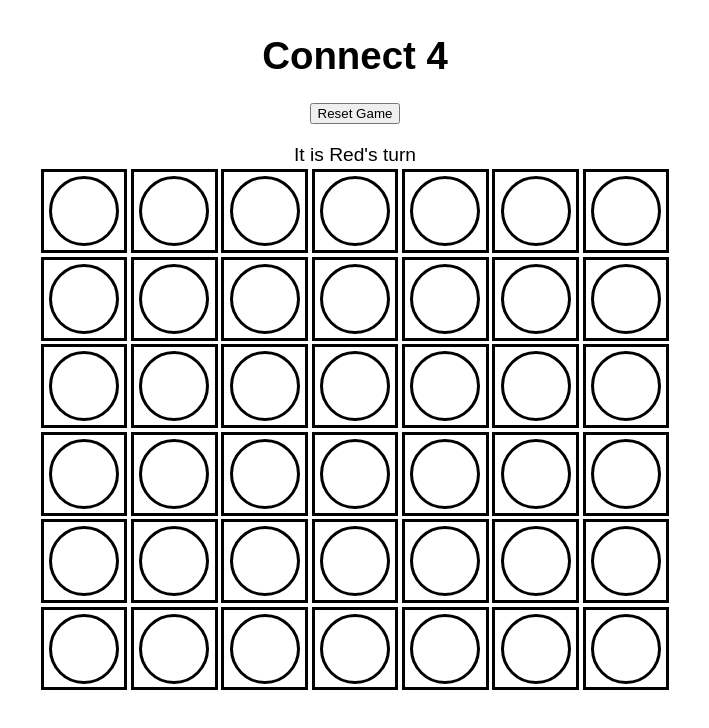
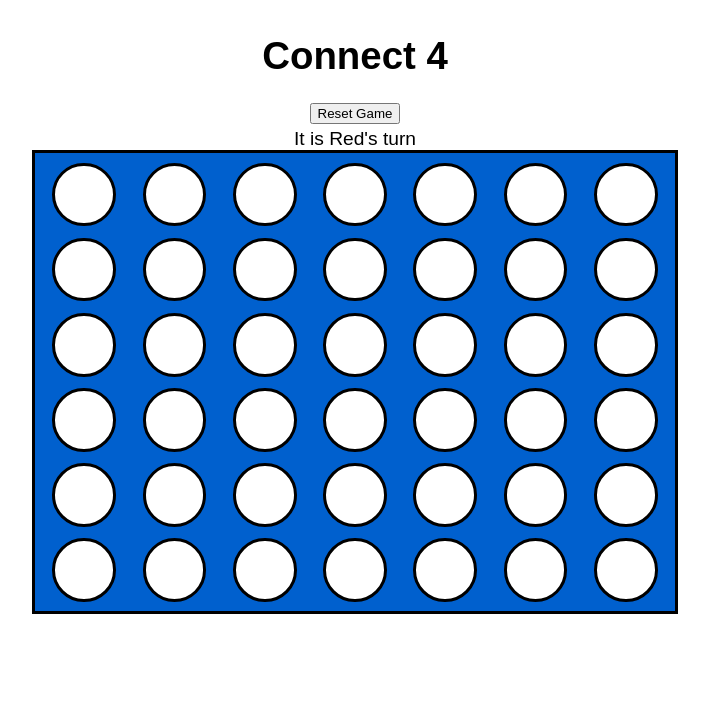
Before and after one commit to jorgegio/Connect4, a React (Create React App) app: page / in a window 1280 px wide. Shown: the top 728 px of the page, without its empty margins (285-994 px from the left). Built offline with nearby package versions, Linux system fonts and the light colour scheme.

Commit message:
Changed board styling

```diff
--- a/src/components/Board/Board.css
+++ b/src/components/Board/Board.css
@@ -1,7 +1,9 @@
 #board {
   width: 50%;
   min-width: 360px;
-  padding: 0.1em;
+  padding: 0.2em;
+  background-color: #0060ce;
+  border: solid black;
   display: flex;
   flex-direction: row;
 }
@@ -12,25 +14,24 @@
 }
 @media(hover: hover) and (pointer: fine){
   .board-col:hover {
-    background-color: dimgrey;
+    background-color: rgba(0, 0, 0, 0.2);
   }
 }
 .board-col:active {
-  background-color: dimgrey;
+  background-color: rgba(0, 0, 0, 0.2);
 }
 .board-cell {
   display: flex;
   margin: 0.1em;
   padding: 0.2em;
-  border: solid black;
   justify-content: center;
   width: auto;
 }
 .circle {
   border-radius: 50%;
-  border: 3px solid black;
-  width: 5vw;
-  height: 5vw;
+  border: 0.3vw solid black;
+  width: 4.5vw;
+  height: 4.5vw;
 }
 .red {
   background-color: red;
@@ -39,54 +40,5 @@
   background-color: yellow;
 }
 .empty {
-  background-color: transparent;
+  background-color: white;
 }
-
-
-
-
-
-
-
-
-
-
-
-
-
-
-
-
-
-
-
-
-
-
-
-
-
-
-/* #board {
-  display: flex;
-  flex-direction: row;
-  flex: 1;
-  width: max-content;
-}
-.board-cell {
-  display: flex;
-  border: solid;
-  flex: 1;
-  min-height: 50px;
-  align-items: center;
-  justify-content: center;
-}
-.board-col {
-  display: inline-flex;
-  flex: 1;
-  min-width: 55px;
-  flex-direction: column-reverse;
-}
-.board-col:hover {
-  background-color: teal;
-} */
--- a/src/components/Board/index.js
+++ b/src/components/Board/index.js
@@ -148,8 +148,8 @@ class Board extends Component {
 
         return (
             <>
-                <button onClick={this.resetGame}>Reset Game</button>
-                <div style={{ marginTop: '1em' }}>It is {players[player]}'s turn</div>
+                <button className='btn' onClick={this.resetGame}>Reset Game</button>
+                <div style={{ marginTop: '0.2em' }}>It is {players[player]}'s turn</div>
                 <div id='board'>
                     {board.map((col, i) => (
                         <div className='board-col' key={i} colindex={i} onClick={this.colClicked}>
```
